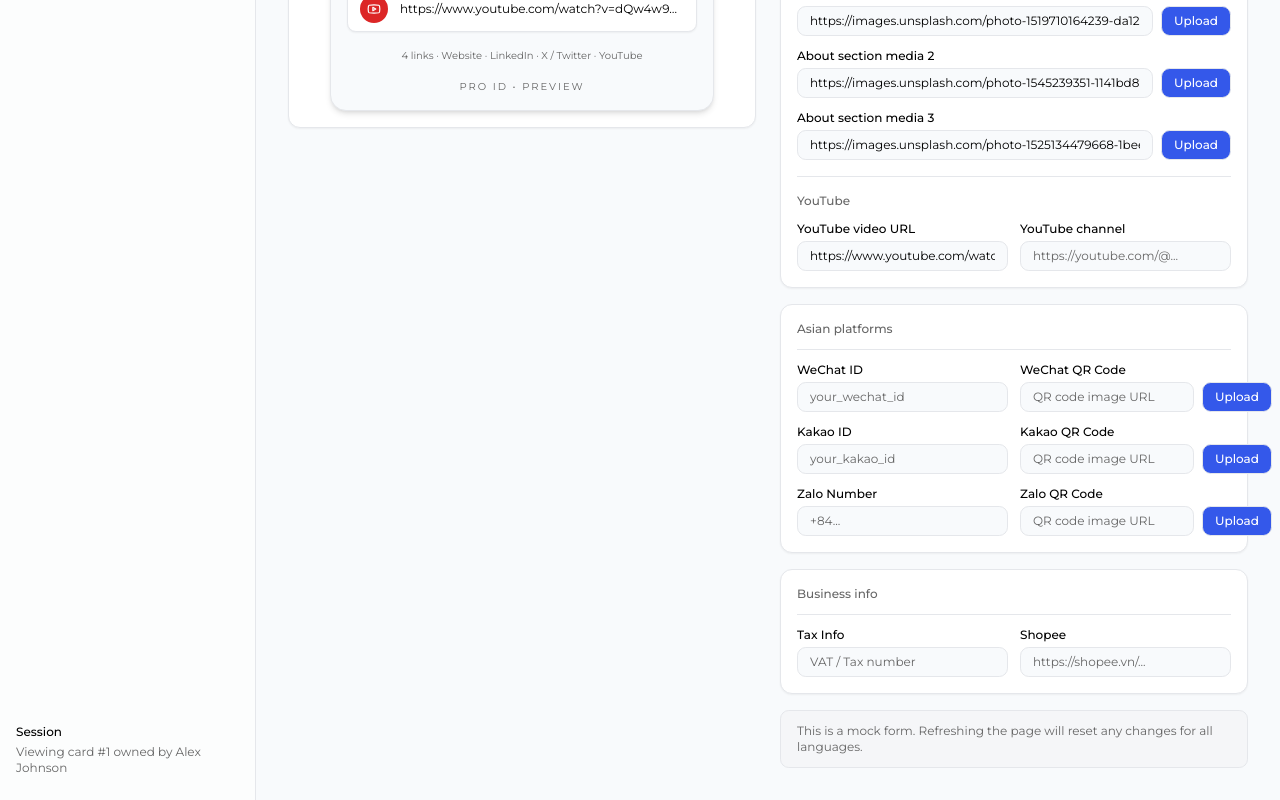
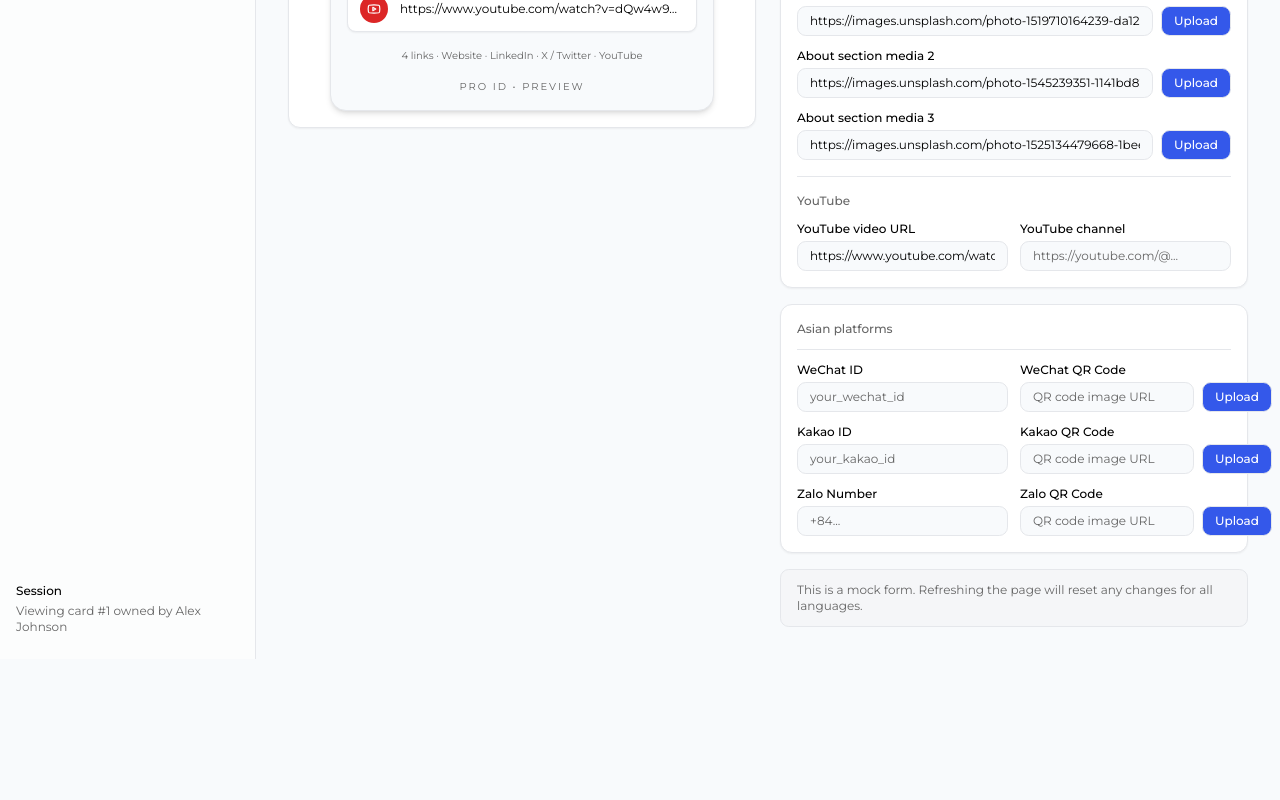
Before and after one commit to daominhhai129/sg-f2e8259b-6fc6-442d-b63f-de6a4dc487d0-1776210199, a Next.js app: page /business-cards/1 in a window 1280 px wide. Shown: the part 936-1736 px from the top of the page. After the commit the page ends 1595 px from the top, so only its background shows below. Built offline with nearby package versions, Linux system fonts and the light colour scheme.

Commit message:
chore(deps): clean up whitespace

```diff
--- a/src/pages/business-cards/[id].tsx
+++ b/src/pages/business-cards/[id].tsx
@@ -1088,41 +1088,6 @@ const CardDetailsPage: NextPage<CardDetailsPageProps> = ({ card, owner }) => {
                     </div>
                   </div>
 
-                  <div className="rounded-xl border bg-card p-4 shadow-sm">
-                    <div className="mb-3 border-b pb-3">
-                      <div className="text-xs font-medium text-muted-foreground">
-                        Business info
-                      </div>
-                    </div>
-
-                    <div className="grid gap-3 sm:grid-cols-2">
-                      <div>
-                        <label className="mb-1 block text-xs font-medium text-foreground">
-                          Tax Info
-                        </label>
-                        <input
-                          type="text"
-                          value={activeForm.taxInfo}
-                          onChange={(e) => handleFieldChange("taxInfo", e.target.value)}
-                          placeholder="VAT / Tax number"
-                          className="w-full rounded-lg border bg-background px-3 py-1.5 text-xs text-foreground placeholder:text-muted-foreground focus:border-primary focus:outline-none focus:ring-1 focus:ring-primary"
-                        />
-                      </div>
-                      <div>
-                        <label className="mb-1 block text-xs font-medium text-foreground">
-                          Shopee
-                        </label>
-                        <input
-                          type="url"
-                          value={activeForm.shopee}
-                          onChange={(e) => handleFieldChange("shopee", e.target.value)}
-                          placeholder="https://shopee.vn/..."
-                          className="w-full rounded-lg border bg-background px-3 py-1.5 text-xs text-foreground placeholder:text-muted-foreground focus:border-primary focus:outline-none focus:ring-1 focus:ring-primary"
-                        />
-                      </div>
-                    </div>
-                  </div>
-
                   <div className="rounded-lg border bg-muted/50 px-4 py-3 text-xs text-muted-foreground">
                     This is a mock form. Refreshing the page will reset any changes for all
                     languages.
--- a/src/pages/cards/[id].tsx
+++ b/src/pages/cards/[id].tsx
@@ -35,9 +35,7 @@ const sections: { id: CardSection; label: string }[] = [
 ];
 
 const CardPreviewPage: NextPage<CardPreviewPageProps> = ({ card, owner }) => {
-  const [selectedLanguage, setSelectedLanguage] = useState<SupportedLanguage>(
-    card?.defaultLanguage ?? "vi"
-  );
+  const [selectedLanguage, setSelectedLanguage] = useState<SupportedLanguage>("vi");
   const [activeSection, setActiveSection] = useState<CardSection>("home");
 
   if (!card) {
```
